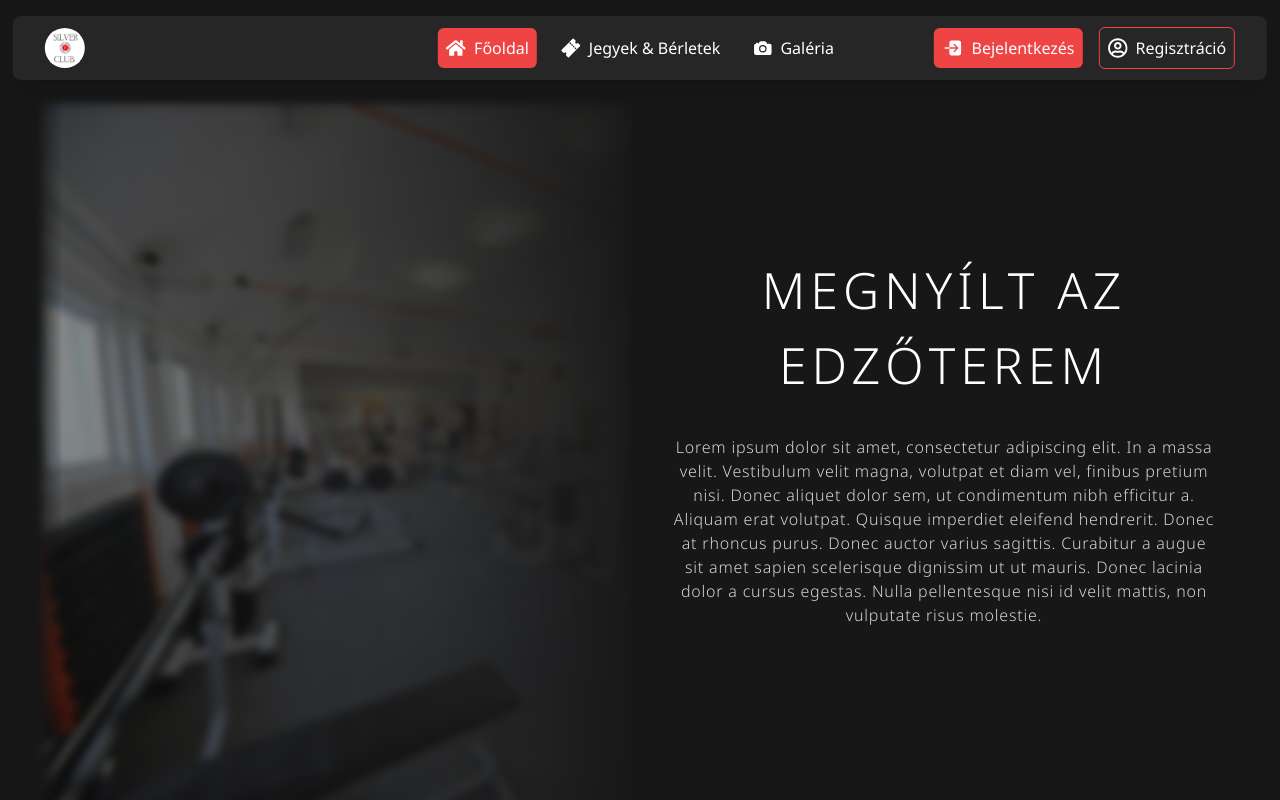
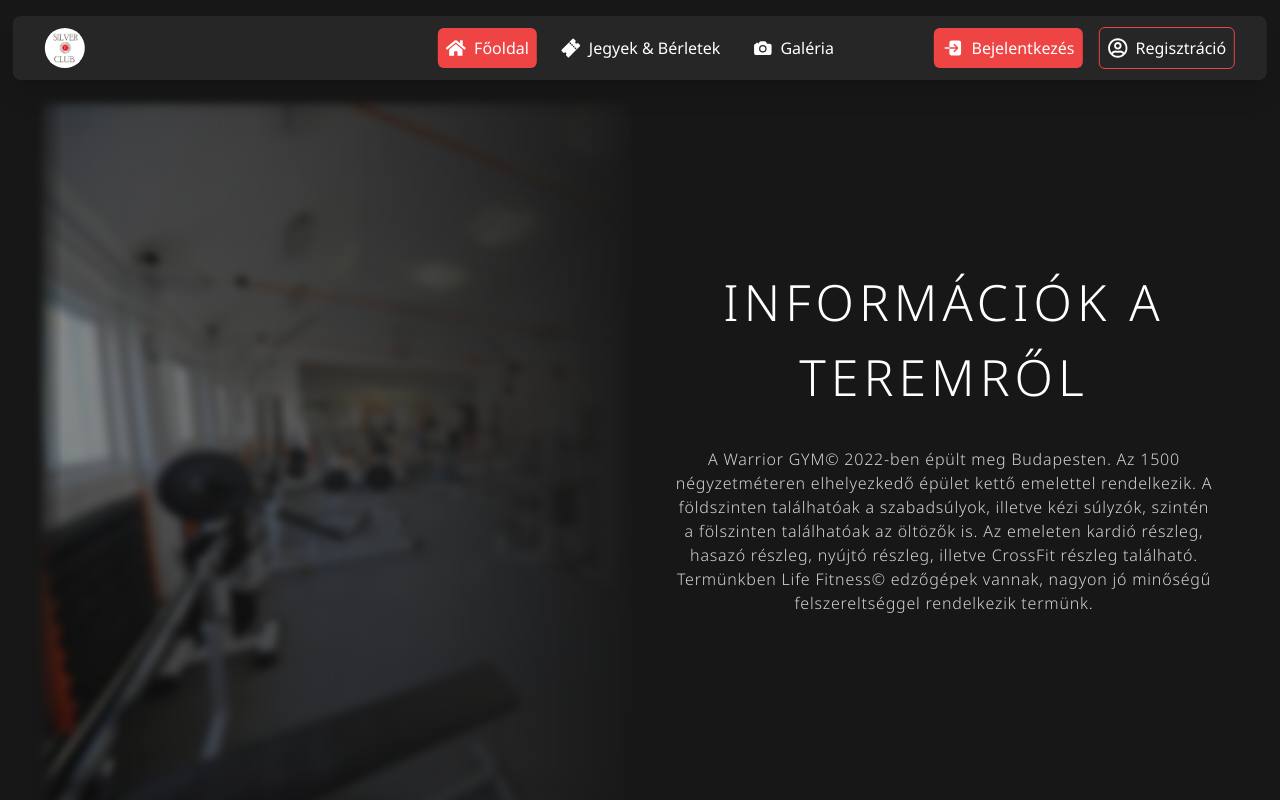
Before and after one commit to MilWaxQ/edzoterem, a Next.js app: page / in a window 1280 px wide. Shown: the top 800 px of the page. Built offline with nearby package versions, Linux system fonts and the light colour scheme.

Commit message:
Update news

```diff
--- a/app/(site)/page.tsx
+++ b/app/(site)/page.tsx
@@ -19,7 +19,7 @@
         hidden: { opacity: 0 }
       }} className="bg-neutral-900 min-h-screen text-white flex flex-col items-start justify-start p-8 pt-24 gap-16">
       {/*<NewsCard title="Megnyílt az edzőterem!" image="/images/gym.jpg" body="Lorem ipsum dolor sit amet, consectetur adipiscing elit. In a massa velit. Vestibulum velit magna, volutpat et diam vel, finibus pretium nisi. Donec aliquet dolor sem, ut condimentum nibh efficitur a. Aliquam erat volutpat. Quisque imperdiet eleifend hendrerit. Donec at rhoncus purus. Donec auctor varius sagittis. Curabitur a augue sit amet sapien scelerisque dignissim ut ut mauris. Donec lacinia dolor a cursus egestas. Nulla pellentesque nisi id velit mattis, non vulputate risus molestie." />*/}
-      <NewsCardLarge title="Megnyílt az edzőterem" image="/images/gym.jpg" body="Lorem ipsum dolor sit amet, consectetur adipiscing elit. In a massa velit. Vestibulum velit magna, volutpat et diam vel, finibus pretium nisi. Donec aliquet dolor sem, ut condimentum nibh efficitur a. Aliquam erat volutpat. Quisque imperdiet eleifend hendrerit. Donec at rhoncus purus. Donec auctor varius sagittis. Curabitur a augue sit amet sapien scelerisque dignissim ut ut mauris. Donec lacinia dolor a cursus egestas. Nulla pellentesque nisi id velit mattis, non vulputate risus molestie." />
+      <NewsCardLarge title="Információk a teremről" image="/images/gym.jpg" body="A Warrior GYM&copy; 2022-ben épült meg Budapesten. Az 1500 négyzetméteren elhelyezkedő épület kettő emelettel rendelkezik. A földszinten találhatóak a szabadsúlyok, illetve kézi súlyzók, szintén a fölszinten találhatóak az öltözők is. Az emeleten kardió részleg, hasazó részleg, nyújtó részleg, illetve CrossFit részleg található. Termünkben Life Fitness&copy; edzőgépek vannak, nagyon jó minőségű felszereltséggel rendelkezik termünk." />
       <NewsCardLarge invert title="Megnyílt az edzőterem" image="/images/gym.jpg" body="Lorem ipsum dolor sit amet, consectetur adipiscing elit. In a massa velit. Vestibulum velit magna, volutpat et diam vel, finibus pretium nisi. Donec aliquet dolor sem, ut condimentum nibh efficitur a. Aliquam erat volutpat. Quisque imperdiet eleifend hendrerit. Donec at rhoncus purus. Donec auctor varius sagittis. Curabitur a augue sit amet sapien scelerisque dignissim ut ut mauris. Donec lacinia dolor a cursus egestas. Nulla pellentesque nisi id velit mattis, non vulputate risus molestie." />
     </motion.div>
   );
```
